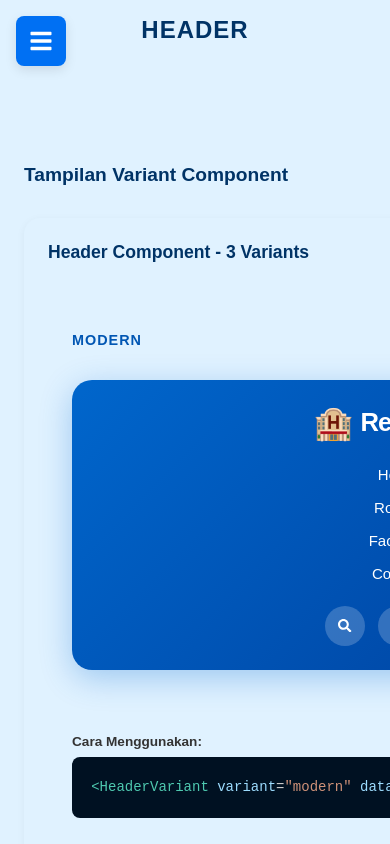
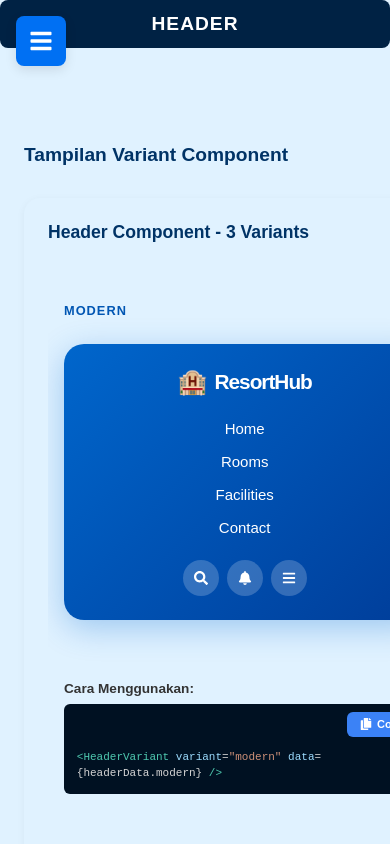
Before and after one commit to lukman-hehe/webUTS, a Next.js app: page / in a window 390 px wide. Shown: the top 844 px of the page. Built offline with nearby package versions, Linux system fonts and the light colour scheme.

Commit message:
make layout responsive & update next.js

```diff
--- a/app/components/ButtonVariant.jsx
+++ b/app/components/ButtonVariant.jsx
@@ -55,10 +55,22 @@ const SolidButton = styled.button`
   svg {
     font-size: 18px;
     transition: transform 0.3s;
+    flex-shrink: 0;
   }
 
   &:hover svg {
     transform: translateX(5px);
+  }
+
+  @media (max-width: 768px) {
+    padding: 0.8rem 1.5rem;
+    font-size: 13px;
+    gap: 0.5rem;
+    width: 100%;
+
+    svg {
+      font-size: 14px;
+    }
   }
 `;
 
@@ -109,10 +121,18 @@ const OutlineButton = styled.button`
 
   svg {
     transition: transform 0.3s;
+    flex-shrink: 0;
   }
 
   &:hover svg {
     transform: scale(1.2);
+  }
+
+  @media (max-width: 768px) {
+    padding: 0.7rem 1.5rem;
+    font-size: 13px;
+    gap: 0.5rem;
+    width: 100%;
   }
 `;
 
@@ -166,11 +186,19 @@ const PillButton = styled.button`
 
   svg {
     animation: bounce 2s infinite;
+    flex-shrink: 0;
   }
 
   @keyframes bounce {
     0%, 100% { transform: translateY(0); }
     50% { transform: translateY(-5px); }
+  }
+
+  @media (max-width: 768px) {
+    padding: 0.9rem 2rem;
+    font-size: 13px;
+    gap: 0.5rem;
+    width: 100%;
   }
 `;
 
--- a/app/components/CardVariant.jsx
+++ b/app/components/CardVariant.jsx
@@ -32,6 +32,10 @@ const ElevatedCard = styled.div`
   &:hover {
     transform: translateY(-10px);
     box-shadow: 0 20px 60px rgba(0, 0, 0, 0.25);
+  }
+
+  @media (max-width: 768px) {
+    max-width: 100%;
   }
 `;
 
@@ -109,6 +113,14 @@ const Price = styled.div`
     font-weight: 400;
     color: #95a5a6;
   }
+
+  @media (max-width: 768px) {
+    font-size: 1.3rem;
+
+    span {
+      font-size: 0.8rem;
+    }
+  }
 `;
 
 const Rating = styled.div`
@@ -133,6 +145,10 @@ const BorderedCard = styled.div`
   &:hover {
     border-color: #6c757d;
     box-shadow: 0 8px 24px rgba(108, 117, 125, 0.2);
+  }
+
+  @media (max-width: 768px) {
+    max-width: 100%;
   }
 `;
 
@@ -185,12 +201,24 @@ const BorderedFooter = styled.div`
   margin-top: 1.5rem;
   padding-top: 1rem;
   border-top: 2px solid #dee2e6;
+  flex-wrap: wrap;
+  gap: 1rem;
+
+  @media (max-width: 480px) {
+    flex-direction: column;
+    align-items: stretch;
+    text-align: center;
+  }
 `;
 
 const BorderedPrice = styled.div`
   font-size: 1.8rem;
   font-weight: 800;
   color: #0066cc;
+
+  @media (max-width: 768px) {
+    font-size: 1.5rem;
+  }
 `;
 
 const BookButton = styled.button`
@@ -223,6 +251,14 @@ const GradientCard = styled.div`
 
   &:hover {
     transform: scale(1.05) rotate(2deg);
+  }
+
+  @media (max-width: 768px) {
+    max-width: 100%;
+
+    &:hover {
+      transform: none;
+    }
   }
 `;
 
@@ -267,6 +303,10 @@ const GradientPrice = styled.div`
   font-size: 2rem;
   font-weight: 900;
   text-shadow: 0 2px 8px rgba(0, 0, 0, 0.2);
+
+  @media (max-width: 768px) {
+    font-size: 1.5rem;
+  }
 `;
 
 const GradientRating = styled.div`
--- a/app/components/FooterVariant.jsx
+++ b/app/components/FooterVariant.jsx
@@ -49,6 +49,18 @@ const StackedBrand = styled.div`
     font-size: 14px;
     max-width: 400px;
   }
+
+  @media (max-width: 768px) {
+    text-align: center;
+
+    h2 {
+      font-size: 1.6rem;
+    }
+
+    p {
+      max-width: 100%;
+    }
+  }
 `;
 
 const StackedLinks = styled.div`
@@ -56,6 +68,12 @@ const StackedLinks = styled.div`
   grid-template-columns: repeat(auto-fit, minmax(200px, 1fr));
   gap: 2rem;
   margin: 2rem 0;
+
+  @media (max-width: 576px) {
+    grid-template-columns: 1fr;
+    gap: 1.5rem;
+    text-align: center;
+  }
 `;
 
 const LinkGroup = styled.div`
--- a/app/components/HeaderVariant.jsx
+++ b/app/components/HeaderVariant.jsx
@@ -38,6 +38,8 @@ const ModernHeader = styled.header`
     gap: 1.5rem;
     padding: 1.5rem;
     text-align: center;
+    align-items: center;
+    justify-content: center;
   }
 `;
 
@@ -53,6 +55,14 @@ const ModernLogo = styled.div`
     content: "🏨";
     font-size: 2rem;
   }
+
+  @media (max-width: 768px) {
+    font-size: 1.3rem;
+
+    &::before {
+      font-size: 1.5rem;
+    }
+  }
 `;
 
 const ModernNav = styled.nav`
@@ -64,6 +74,7 @@ const ModernNav = styled.nav`
     flex-direction: column;
     gap: 1rem;
     width: 100%;
+    align-items: center;
   }
 `;
 
@@ -108,11 +119,24 @@ const IconButton = styled.button`
     background: rgba(255, 255, 255, 0.3);
     transform: scale(1.1);
   }
+
+  @media (max-width: 768px) {
+    width: 36px;
+    height: 36px;
+
+    svg {
+      font-size: 14px;
+    }
+  }
 `;
 
 const IconGroup = styled.div`
   display: flex;
   gap: 0.8rem;
+
+  @media (max-width: 768px) {
+    gap: 0.5rem;
+  }
 `;
 
 // ====== VARIANT MINIMAL: Clean centered header ======
@@ -138,6 +162,8 @@ const MinimalContainer = styled.div`
   @media (max-width: 768px) {
     flex-direction: column;
     gap: 1.5rem;
+    align-items: center;
+    justify-content: center;
   }
 `;
 
@@ -212,6 +238,8 @@ const GlassHeader = styled.header`
     flex-direction: column;
     gap: 1.5rem;
     padding: 1.5rem;
+    align-items: center;
+    justify-content: center;
   }
 `;
 
@@ -232,6 +260,7 @@ const GlassNav = styled.nav`
   @media (max-width: 768px) {
     flex-direction: column;
     width: 100%;
+    align-items: center;
   }
 `;
 
--- a/app/components/SidebarVariant.jsx
+++ b/app/components/SidebarVariant.jsx
@@ -46,6 +46,12 @@ const CompactSidebar = styled.aside`
   position: sticky;
   top: 0;
   border-right: 3px solid #3498db;
+
+  @media (max-width: 768px) {
+    min-height: auto;
+    height: 100%;
+    padding: 1rem 0;
+  }
 `;
 
 const CompactTitle = styled.div`
@@ -56,6 +62,11 @@ const CompactTitle = styled.div`
   margin-bottom: 2rem;
   letter-spacing: 2px;
   color: #3498db;
+
+  @media (max-width: 768px) {
+    font-size: 0.9rem;
+    margin-bottom: 1.5rem;
+  }
 `;
 
 const CompactItem = styled.button`
@@ -99,6 +110,19 @@ const CompactItem = styled.button`
 
   &:hover::after {
     opacity: 1;
+  }
+
+  @media (max-width: 768px) {
+    width: 40px;
+    height: 40px;
+
+    svg {
+      font-size: 18px;
+    }
+
+    &::after {
+      display: none;
+    }
   }
 `;
 
--- a/app/page.js
+++ b/app/page.js
@@ -22,8 +22,8 @@ import SidebarVariant from "./components/SidebarVariant";
 // HEADER UTAMA (bukan komponen variant)
 const MainHeader = styled.header`
   width: 100%;
-  background: var(--blue-alpha-200);
-  color: var(--foreground);
+  background: #002244;
+  color: white;
   text-align: center;
   padding: 1rem 0;
   font-size: 1.5rem;
@@ -31,13 +31,19 @@ const MainHeader = styled.header`
   letter-spacing: 1px;
   border-radius: 8px;
   margin-bottom: 1.5rem;
+
+  @media (max-width: 768px) {
+    font-size: 1.2rem;
+    padding: 0.8rem 0;
+    margin-bottom: 1rem;
+  }
 `;
 
 // FOOTER UTAMA (bukan komponen variant)
 const MainFooter = styled.footer`
   width: 100%;
-  background: var(--blue-alpha-200);
-  color: var(--foreground);
+  background: #002244;
+  color: white;
   text-align: center;
   padding: 1rem 0;
   font-size: 1.2rem;
@@ -45,6 +51,12 @@ const MainFooter = styled.footer`
   letter-spacing: 1px;
   border-radius: 8px;
   margin-top: 2rem;
+
+  @media (max-width: 768px) {
+    font-size: 1rem;
+    padding: 0.8rem 0;
+    margin-top: 1.5rem;
+  }
 `;
 
 const Container = styled.div`
@@ -220,6 +232,12 @@ const VariantCard = styled.div`
   border-radius: 12px;
   border: 2px solid var(--blue-alpha-200);
   margin-bottom: 1.5rem;
+  overflow-x: hidden;
+
+  @media (max-width: 768px) {
+    padding: 1rem;
+    gap: 0.8rem;
+  }
 `;
 
 const VariantLabel = styled.div`
@@ -229,6 +247,11 @@ const VariantLabel = styled.div`
   text-transform: uppercase;
   letter-spacing: 1px;
   margin-bottom: 1rem;
+
+  @media (max-width: 768px) {
+    font-size: 0.8rem;
+    margin-bottom: 0.8rem;
+  }
 `;
 
 const CodeSection = styled.div`
@@ -248,6 +271,12 @@ const CodeBlock = styled.div`
   padding: 1.2rem;
   position: relative;
   overflow-x: auto;
+
+  @media (max-width: 768px) {
+    padding: 0.8rem;
+    padding-top: 2.8rem;
+    border-radius: 6px;
+  }
 `;
 
 const CodeContent = styled.pre`
@@ -256,6 +285,8 @@ const CodeContent = styled.pre`
   font-size: 14px;
   line-height: 1.6;
   color: #d4d4d4;
+  white-space: pre-wrap;
+  word-break: break-word;
 
   .keyword {
     color: #569cd6;
@@ -269,12 +300,17 @@ const CodeContent = styled.pre`
   .attr {
     color: #9cdcfe;
   }
+
+  @media (max-width: 768px) {
+    font-size: 11px;
+    line-height: 1.5;
+  }
 `;
 
 const CopyButton = styled.button`
   position: absolute;
-  top: 1rem;
-  right: 1rem;
+  top: 0.5rem;
+  right: 0.5rem;
   background: ${({ $copied }) => ($copied ? "#10b981" : "#3b82f6")};
   color: white;
   border: none;
@@ -287,6 +323,7 @@ const CopyButton = styled.button`
   align-items: center;
   gap: 0.4rem;
   transition: all 0.3s;
+  z-index: 2;
 
   &:hover {
     background: ${({ $copied }) => ($copied ? "#059669" : "#2563eb")};
@@ -294,6 +331,16 @@ const CopyButton = styled.button`
 
   svg {
     font-size: 14px;
+  }
+
+  @media (max-width: 768px) {
+    padding: 0.4rem 0.8rem;
+    font-size: 11px;
+    gap: 0.3rem;
+
+    svg {
+      font-size: 12px;
+    }
   }
 `;
 
@@ -313,6 +360,11 @@ const SidebarGrid = styled.div`
   grid-template-columns: repeat(auto-fit, minmax(250px, 1fr));
   gap: 2rem;
   margin-top: 2rem;
+
+  @media (max-width: 768px) {
+    grid-template-columns: 1fr;
+    gap: 1.5rem;
+  }
 `;
 
 const SidebarPreview = styled.div`
@@ -321,6 +373,15 @@ const SidebarPreview = styled.div`
   border-radius: 12px;
   border: 2px solid var(--blue-alpha-200);
   background: var(--blue-alpha-100);
+
+  @media (max-width: 768px) {
+    height: 350px;
+
+    > * {
+      transform: scale(0.85);
+      transform-origin: top left;
+    }
+  }
 `;
 
 export default function Page() {
--- a/package.json
+++ b/package.json
@@ -1,6 +1,6 @@
 {
   "name": "styled-lukman",
-  "version": "0.1.6",
+  "version": "0.1.8",
   "private": true,
   "main": "index.js",
   ".": {
```
Also changed, not shown: 1 other file (tests, documents, lock files or other folders).
